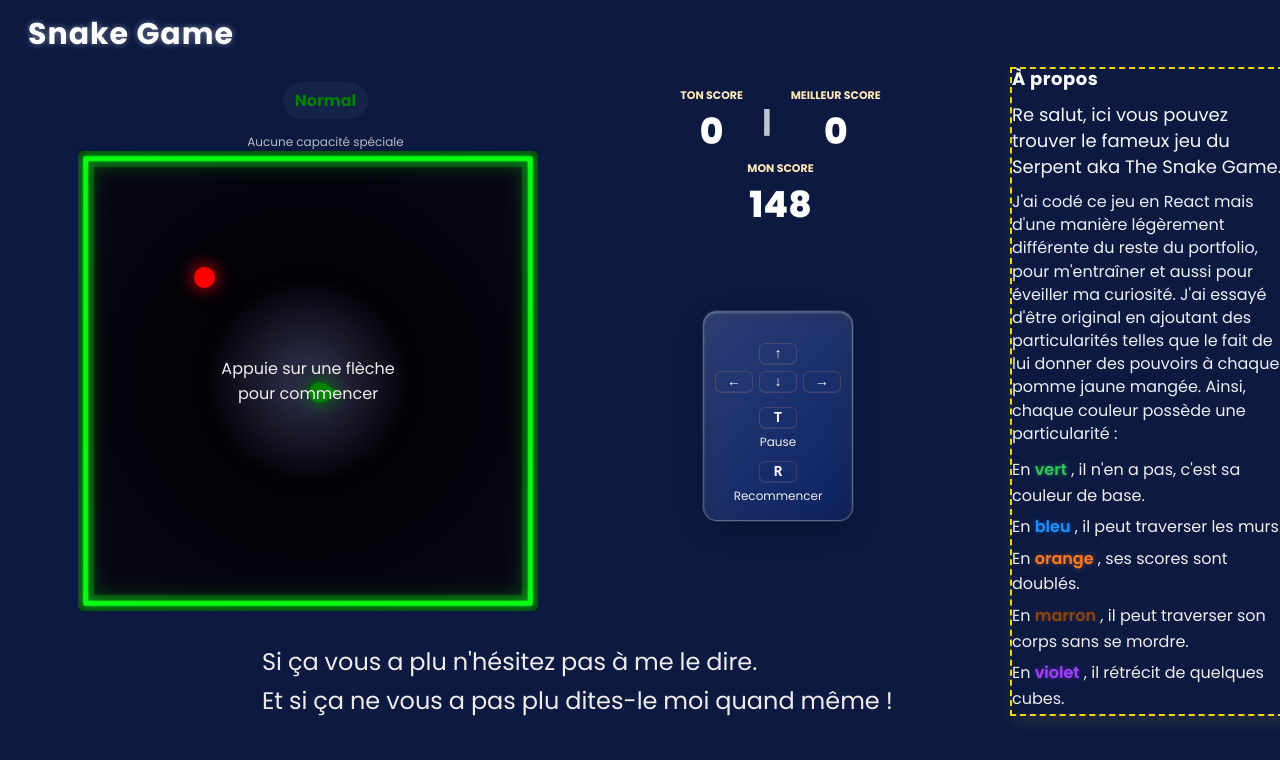
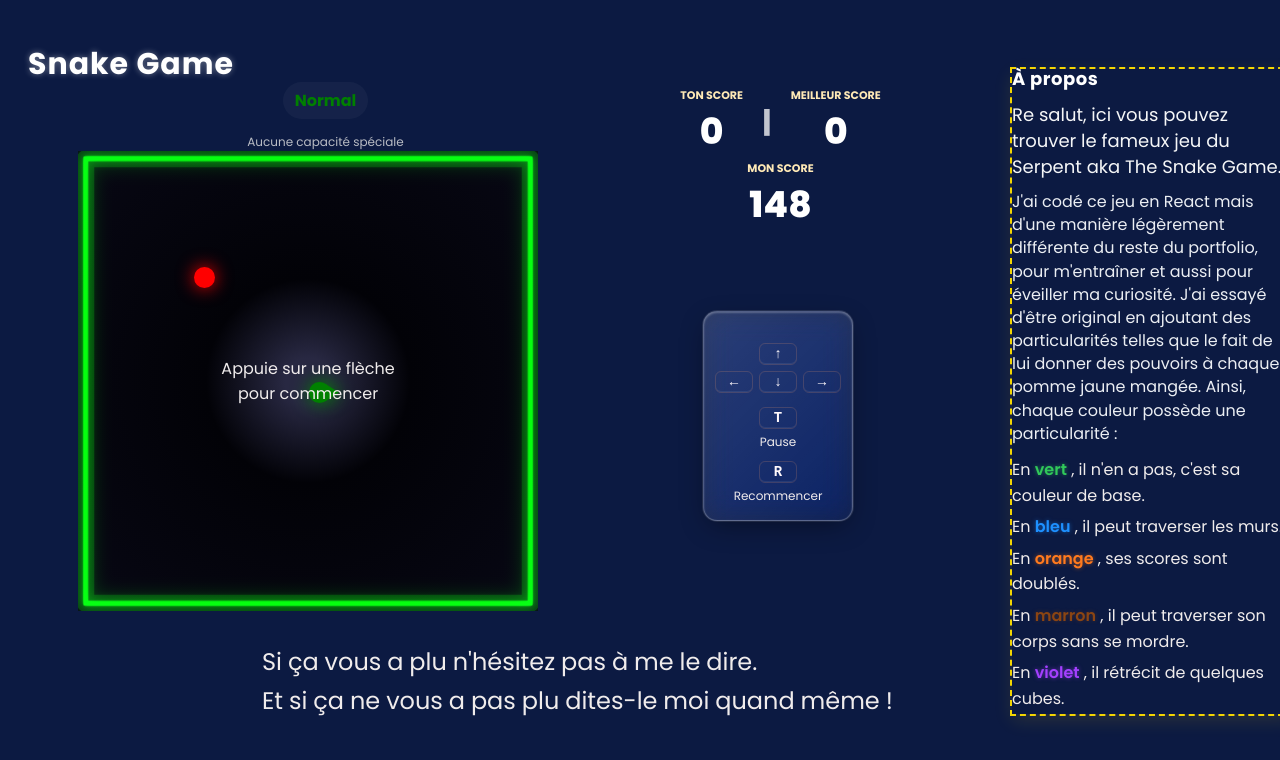
Before and after one commit to Walie-Matthieu/snake-game, a Next.js app: page / in a window 1280 px wide. Shown: the top 760 px of the page. Built offline with nearby package versions, Linux system fonts and the light colour scheme.

Commit message:
Title moves

```diff
--- a/app/page.module.css
+++ b/app/page.module.css
@@ -139,7 +139,7 @@
     --game-offset-x: 0px;        /* 0 => ne bouge pas le bloc */
     --game-offset-y: 0px;
     --title-offset-x: -100px;    /* déplacer uniquement le titre */
-    --title-offset-y: -50px;
+    --title-offset-y: -20px;
   }
   .asideRight {
     --aside-offset-x: 140px;  /* déplace l'aside (À propos) vers la droite */
```
